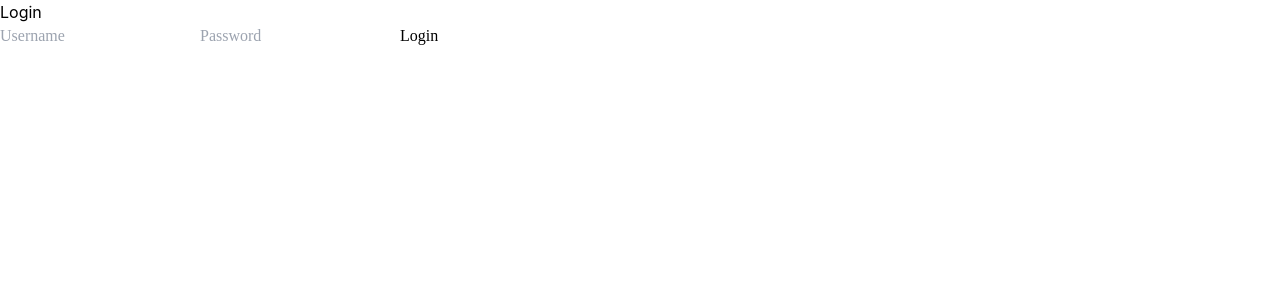
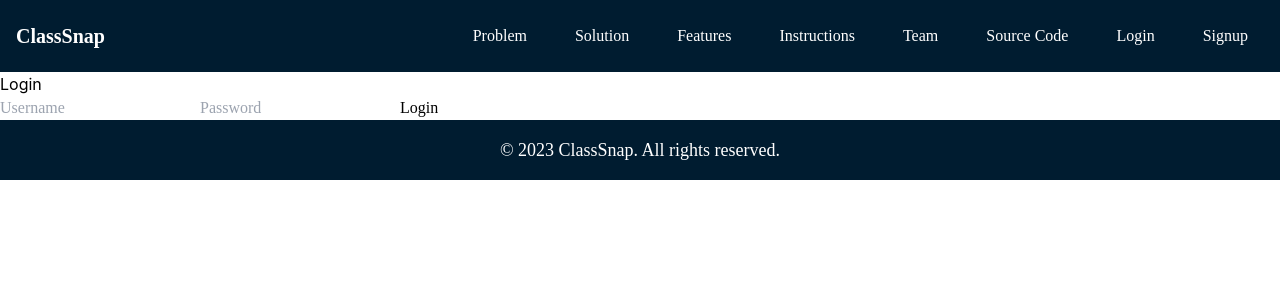
Before and after one commit to SkySingh04/ClassSnap, a React (Create React App) app in the folder frontend/: page /login in a window 1280 px wide. Shown: the top 300 px of the page. Built offline with nearby package versions, Linux system fonts and the light colour scheme.

Commit message:
login page updated

```diff
--- a/frontend/src/components/navbar.jsx
+++ b/frontend/src/components/navbar.jsx
@@ -21,11 +21,11 @@ function Navbar() {
         </Link>
       </div>
       <div className="hidden md:flex space-x-4">
-            <a href="#problem" className="text-white  px-4 py-2 rounded-full hover:bg-opacity-80">Problem</a>
-            <a href="#solution" className="text-white  px-4 py-2 rounded-full hover:bg-opacity-80">Solution</a>
-            <a href="#features" className="text-white  px-4 py-2 rounded-full hover:bg-opacity-80">Features</a>
-            <a href="#instructions" className="text-white  px-4 py-2 rounded-full hover:bg-opacity-80">Instructions</a>
-            <a href="#team" className="text-white  px-4 py-2 rounded-full hover:bg-opacity-80">Team</a>
+            <a href="/#problem" className="text-white  px-4 py-2 rounded-full hover:bg-opacity-80">Problem</a>
+            <a href="/#solution" className="text-white  px-4 py-2 rounded-full hover:bg-opacity-80">Solution</a>
+            <a href="/#features" className="text-white  px-4 py-2 rounded-full hover:bg-opacity-80">Features</a>
+            <a href="/#instructions" className="text-white  px-4 py-2 rounded-full hover:bg-opacity-80">Instructions</a>
+            <a href="/#team" className="text-white  px-4 py-2 rounded-full hover:bg-opacity-80">Team</a>
 
         <a href="https://github.com/Akash-Singh04/ClassSnap" className="text-white text-primary px-4 py-2 rounded-full hover:bg-opacity-80">
           Source Code
--- a/frontend/src/homePage.js
+++ b/frontend/src/homePage.js
@@ -136,7 +136,7 @@ function HomePage() {
             {features.map((feature, index) => (
               <div
                 key={index}
-                className="p-6 bg-white shadow-lg rounded-lg hover:scale-105 transition-transform duration-300 ease-in-out"
+                className="p-6 bg-primary shadow-lg rounded-lg hover:scale-105 transition-transform duration-300 ease-in-out"
               >
                 <div className="text-3xl mb-4 text-accent">{feature.icon}</div>
                 <h3 className="text-xl text-white font-semibold mb-2">{feature.title}</h3>
--- a/frontend/src/loginPage.js
+++ b/frontend/src/loginPage.js
@@ -1,6 +1,8 @@
 import React, { useState } from 'react';
 import axios from 'axios';
 import { useNavigate } from 'react-router-dom';
+import Navbar from './components/navbar';
+import Footer from './components/footer';
 
 function LoginPage() {
   const [usn, setUsn] = useState('');
@@ -23,12 +25,14 @@ function LoginPage() {
 
   return (
     <div>
+      <Navbar />
       <h2>Login</h2>
       <input type="text" placeholder="Username" value={usn} onChange={(e) => setUsn(e.target.value)} />
       <input type="password" placeholder="Password" value={password} onChange={(e) => setPassword(e.target.value)} />
 
       {loginError && <p>Invalid username or password</p>}
       <button onClick={handleLogin}>Login</button>
+      <Footer />
     </div>
   );
 }
```
Also changed, not shown: package.json (added, +7 -0 lines), 1 other file (tests, documents, lock files or other folders).
